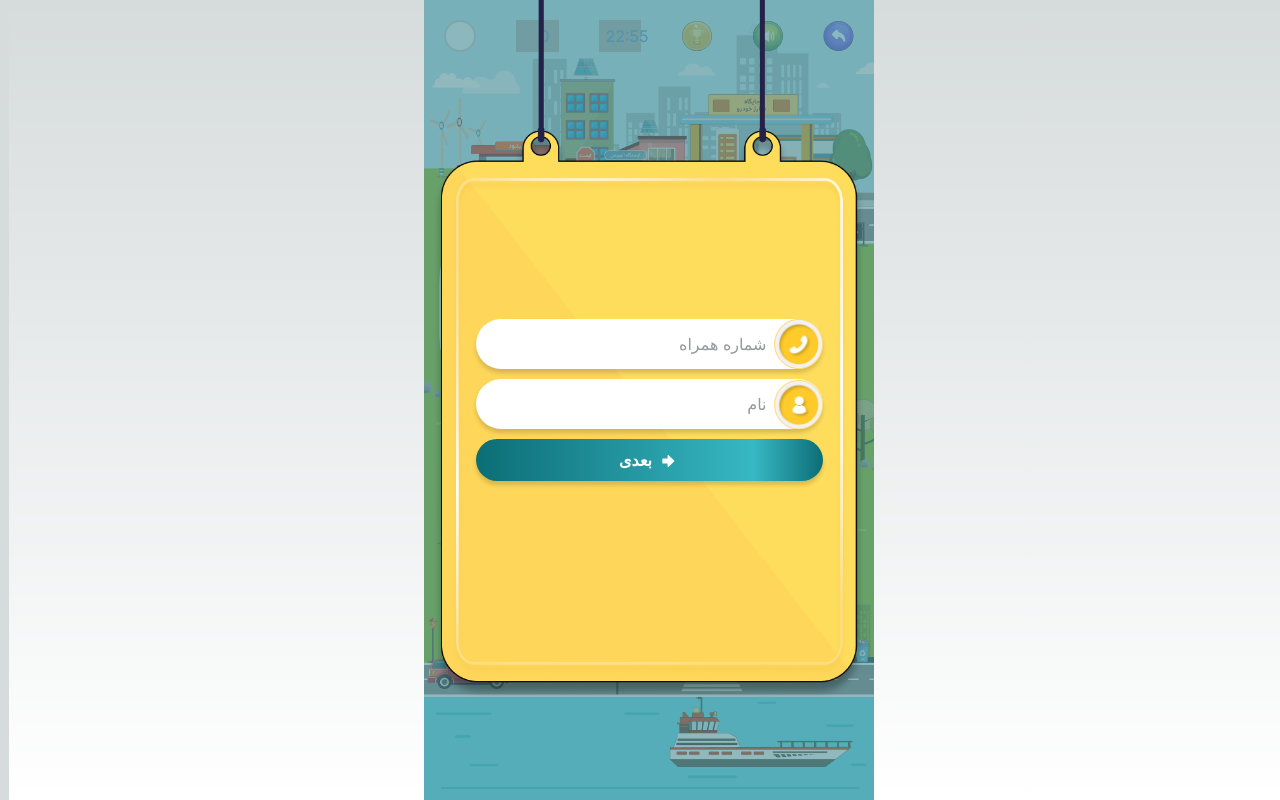
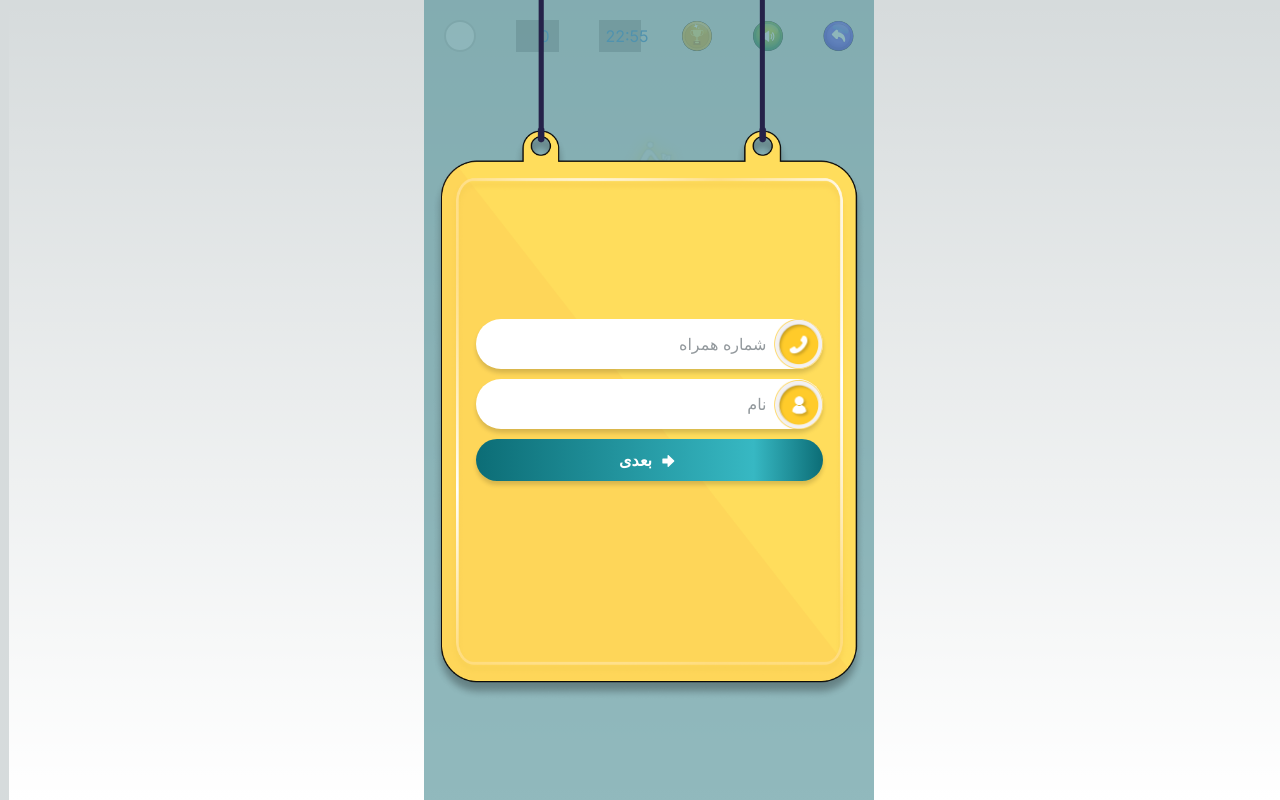
Before and after one commit to Omid-Jafari/dr_gamification_frontend, a Next.js app: page / in a window 1280 px wide. Built offline with nearby package versions, Linux system fonts and the light colour scheme; grey boxes are pictures that could not be loaded.

Commit message:
fix: :bug: fixed bg images bug

```diff
--- a/app/layout.tsx
+++ b/app/layout.tsx
@@ -33,7 +33,7 @@ export default function RootLayout({
               <img
                 src="/homePageBG.jpg"
                 alt="homePageBG icon"
-                className="w-full sm:w-auto h-[100vh] sm:object-contain object-fill"
+                className={`w-full sm:w-auto h-[100vh] sm:object-contain object-fill invisible`}
               />
               <div className="absolute w-full top-0 left-0 opacity-80">
                 <Header />
```
